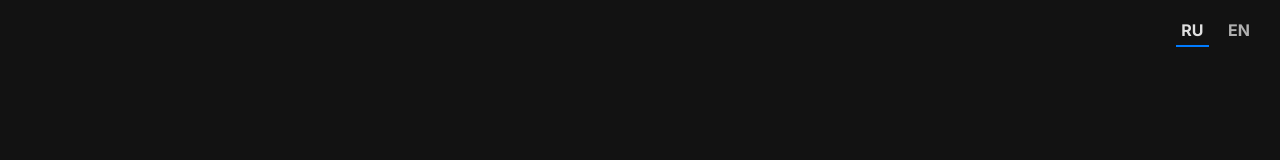
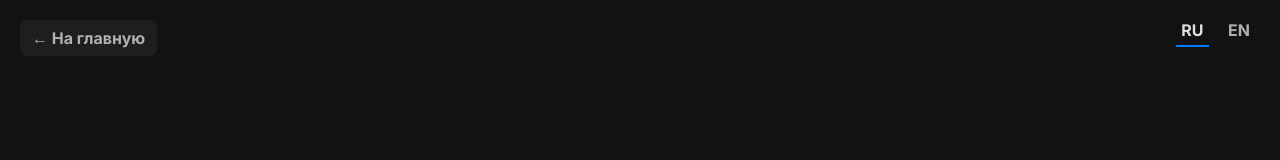
Before and after one commit to infikot/office-oracle, a plain HTML site: page index.html in a window 1280 px wide. Shown: the top 160 px of the page. Drawn offline with Linux system fonts and the light colour scheme.

Commit message:
Update index.html

```diff
--- a/index.html
+++ b/index.html
@@ -178,10 +178,29 @@
         #links-popup a:hover {
             background-color: rgba(255, 255, 255, 0.1);
         }
+
+        #back-to-hub {
+    	    position: absolute;
+            top: 20px;
+            left: 20px;
+            color: var(--secondary-text-color);
+            text-decoration: none;
+            font-weight: 700;
+            padding: 8px 12px;
+            border-radius: 8px;
+            background-color: rgba(255, 255, 255, 0.05);
+            transition: all 0.2s;
+            z-index: 100;
+        }
+
+        #back-to-hub:hover {
+            background-color: rgba(255, 255, 255, 0.1);
+            color: var(--primary-text-color);
+        }
     </style>
 </head>
 <body>
-
+    <a href="https://infikot.github.io/" id="back-to-hub">← На главную</a>
     <div id="app-container">
         <div id="initial-screen">
             <h1 id="title-text"></h1>
```
